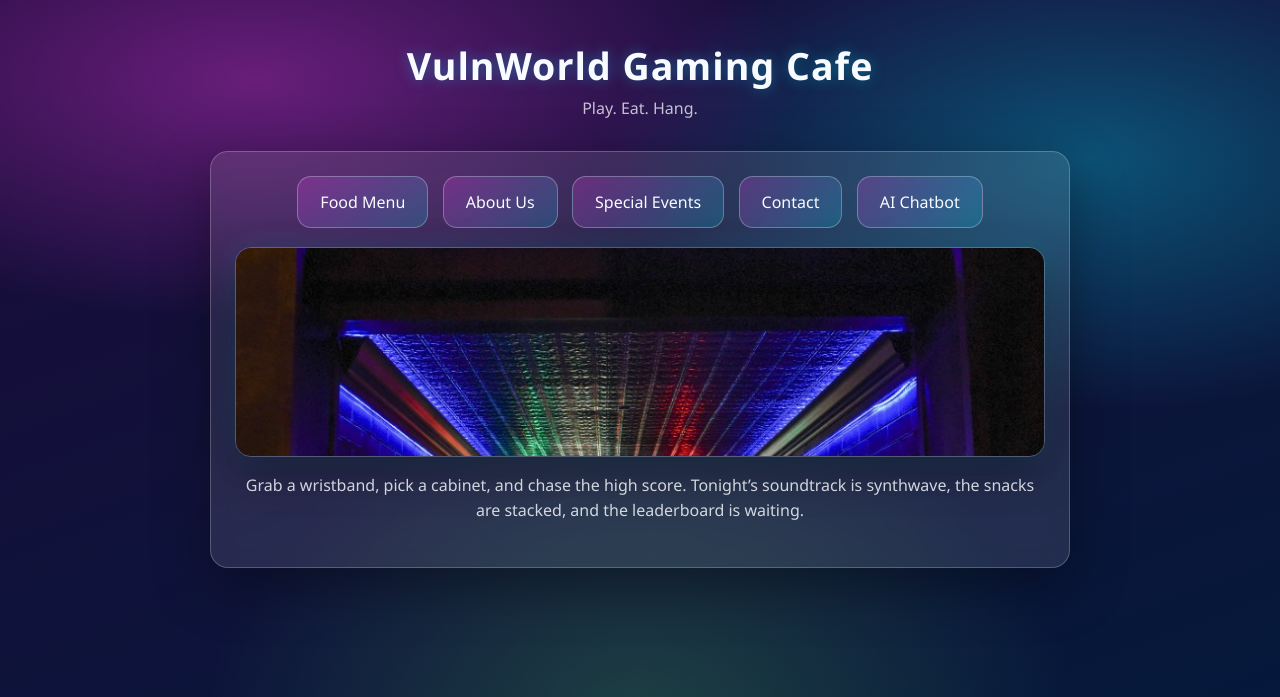
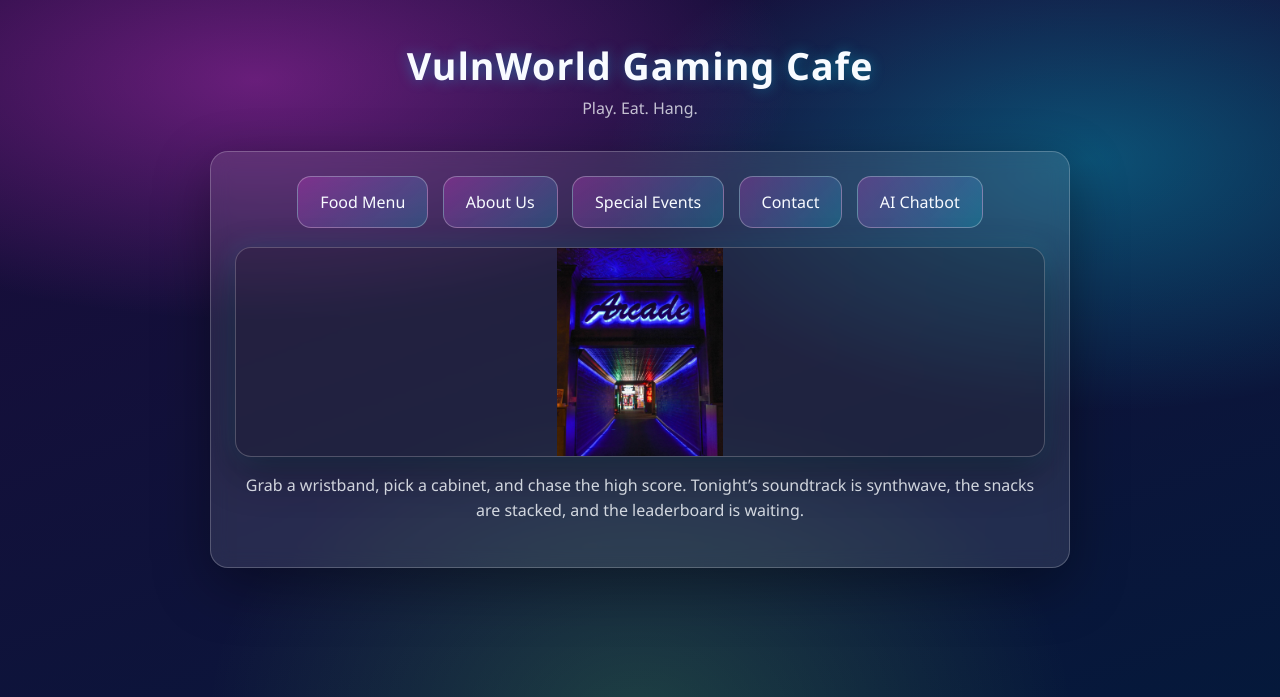
Before and after one commit to Tausetii/VulnWorld, a Flask app: page /welcome in a window 1280 px wide. Shown: the top 697 px of the page. Run offline with Flask 3, Linux system fonts and the light colour scheme.

Commit message:
fix image

```diff
--- a/templates/welcome.html
+++ b/templates/welcome.html
@@ -77,12 +77,17 @@
                 0 16px 40px rgba(0,0,0,.35),
                 0 0 24px rgba(0,229,255,.12);
             margin-bottom: 1rem;
+            background: rgba(0,0,0,.18);
+            display: flex;
+            align-items: center;
+            justify-content: center;
         }
         .hero img{
             display: block;
             width: 100%;
-            height: clamp(160px, 26vh, 240px);
-            object-fit: cover;
+            max-height: clamp(160px, 26vh, 240px);
+            height: auto;
+            object-fit: contain;
         }
         .hero-text{
             margin: 0 0 1.2rem;
```
